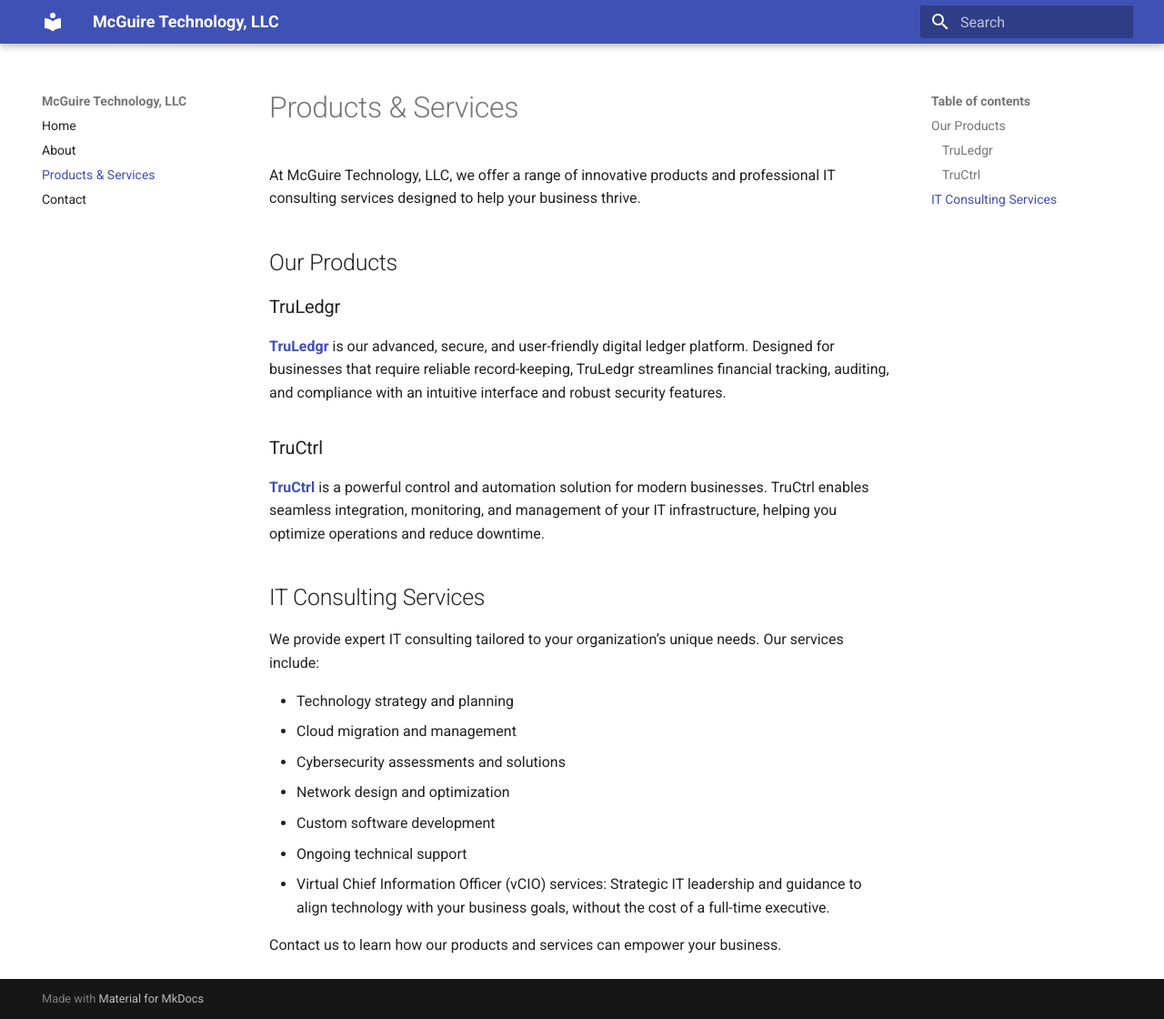
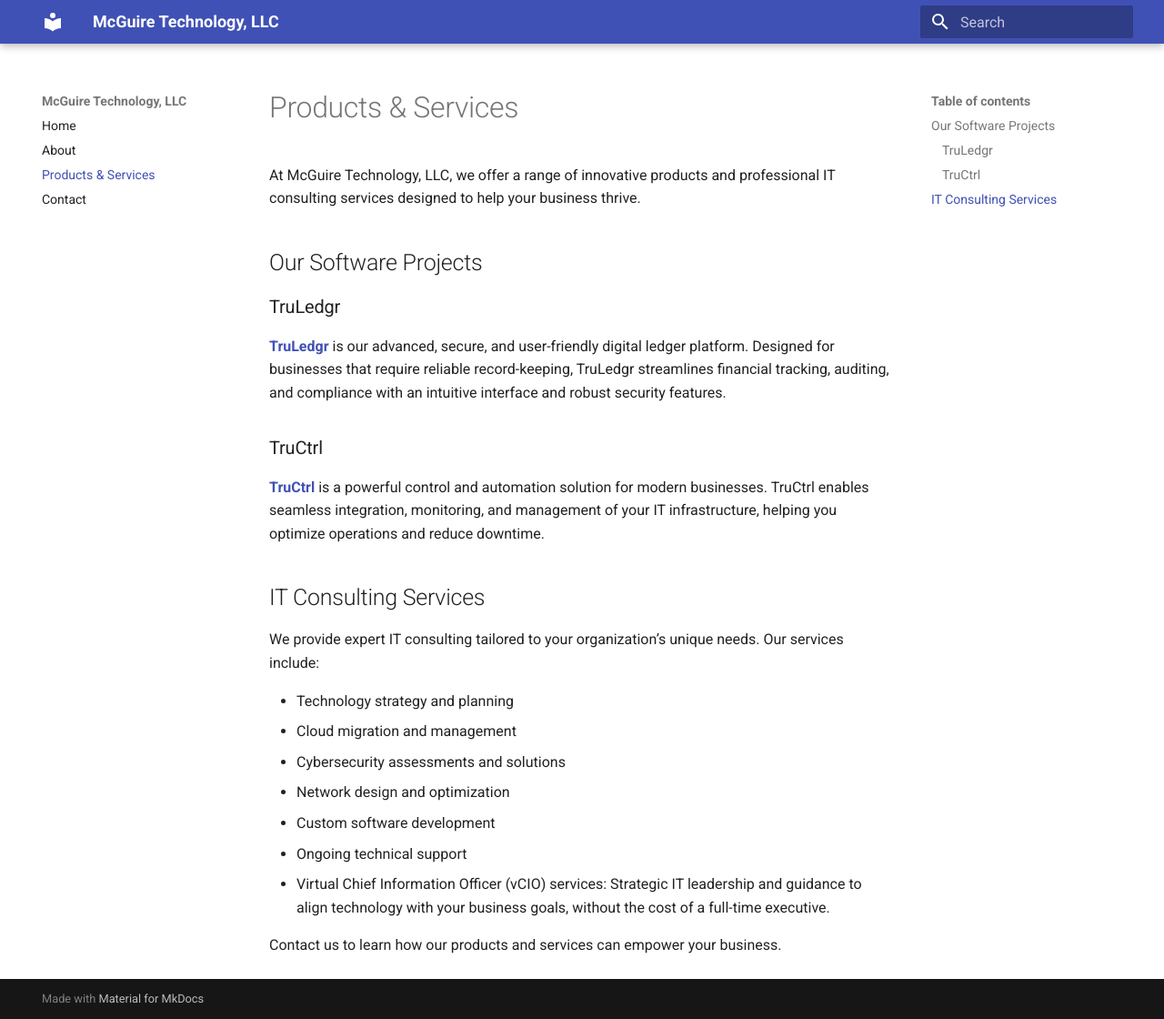
Before and after one commit to McGuireTechnology/McGuireTechnology-Web, an MkDocs documentation site: the page built from docs/products-services.md, in a window 1280 px wide and 1120 px high. Shown: the whole window at 91% size. Built offline with MkDocs 1.6.1 and Material for MkDocs 9.7.7, drawn with Linux system fonts in a browser that asks for light colours.

Commit message:
Update products-services.md

```diff
--- a/docs/products-services.md
+++ b/docs/products-services.md
@@ -2,7 +2,7 @@
 
 At McGuire Technology, LLC, we offer a range of innovative products and professional IT consulting services designed to help your business thrive.
 
-## Our Products
+## Our Software Projects
 
 ### TruLedgr
 [**TruLedgr**](https://truledgr.app) is our advanced, secure, and user-friendly digital ledger platform. Designed for businesses that require reliable record-keeping, TruLedgr streamlines financial tracking, auditing, and compliance with an intuitive interface and robust security features.
```
